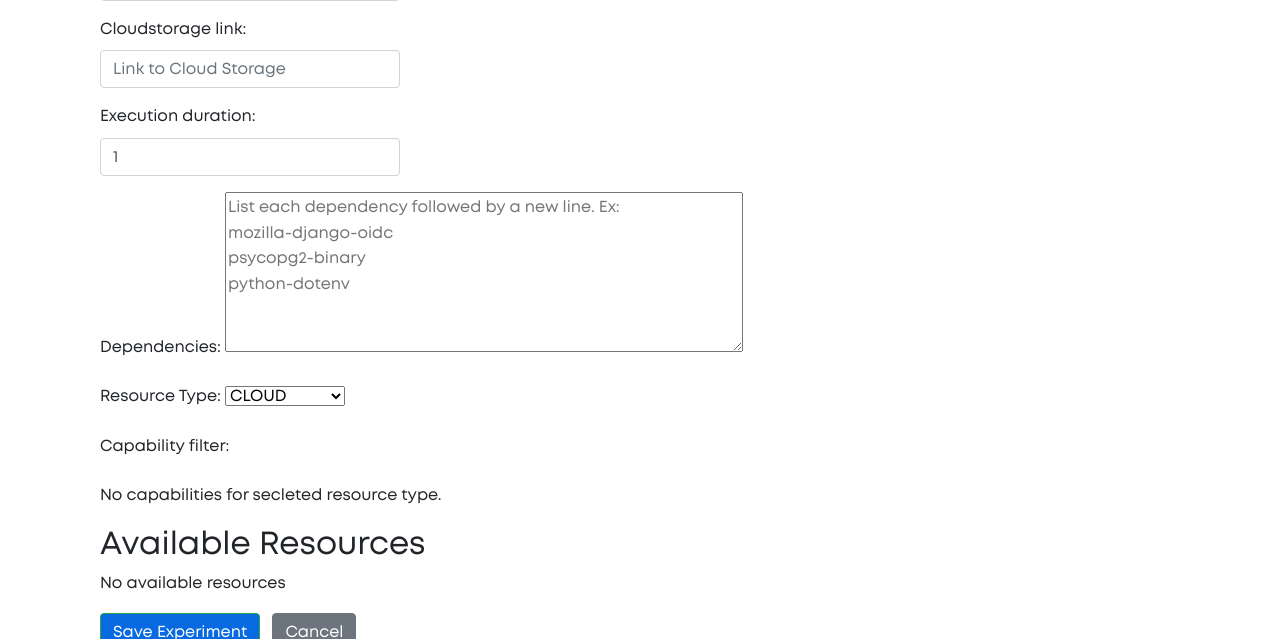
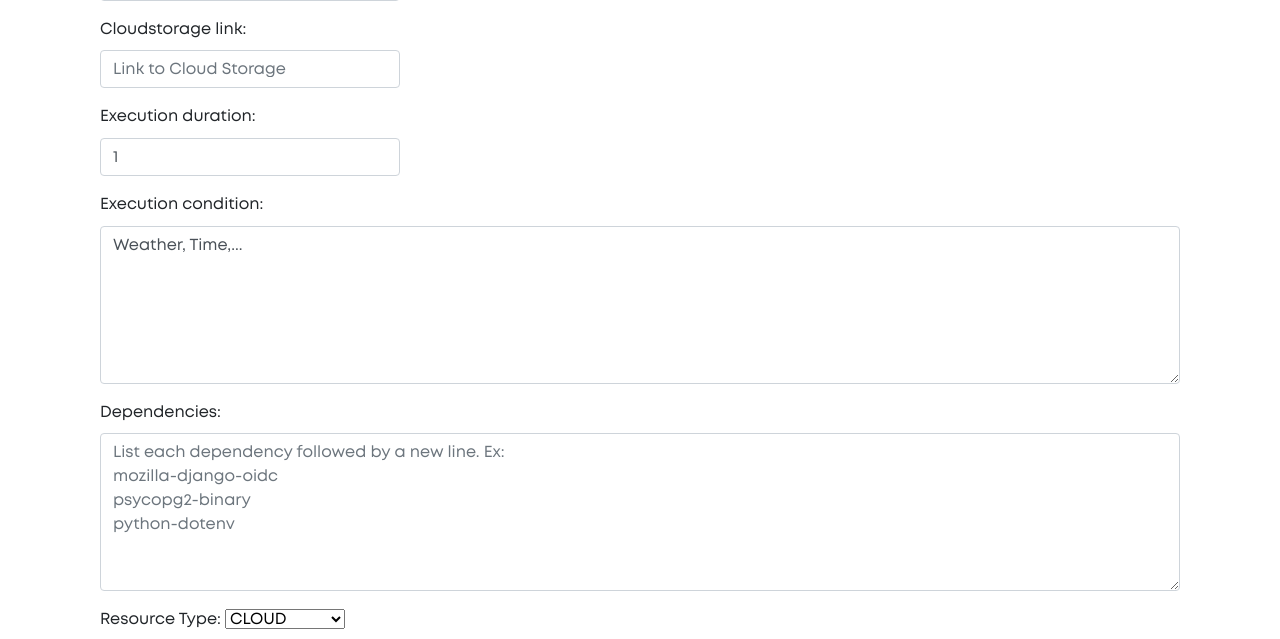
Before and after one commit to DiscoverCCRI/portal_v1, a Django app: template templates/experiments/experiment_create.html in a window 1280 px wide. Shown: the part 560-1199 px from the top of the page. Run offline with Django 3.2, Linux system fonts and the light colour scheme; the template is opened without the code that fills it: values that come from a table or form of the project are taken from there, others are empty; the visitor is signed in with stand-in values (Sample User, id 1); parts of the project's set-up code (start-up, migrations or seed data) failed here and were passed over; some libraries are stand-ins or nearby versions.

Commit message:
Add Execution Condition Block

```diff
--- a/experiments/experiments.py
+++ b/experiments/experiments.py
@@ -38,6 +38,7 @@ def create_new_experiment(request, form, project_id):
     experiment.github_link = form.data.getlist("github_link")[0]
     experiment.cloudstorage_link = form.data.getlist("cloudstorage_link")[0]
     experiment.execution_duration = form.data.getlist("execution_duration")[0]
+    experiment.execution_condition = form.data.getlist("execution_condition")[0]
 
     experiment.dependencies = parse_string(form.data.getlist("dependencies")[0])
 
--- a/experiments/forms.py
+++ b/experiments/forms.py
@@ -62,6 +62,7 @@ class ExperimentCreateForm(forms.ModelForm):
     dependencies = forms.CharField(
         widget=forms.Textarea(
             attrs={
+                "class": "form-control",
                 "rows": 6,
                 "cols": 60,
                 "placeholder": "List each dependency followed by a new line. Ex:\nmozilla-django-oidc\npsycopg2-binary\npython-dotenv",
@@ -98,13 +99,16 @@ class ExperimentCreateForm(forms.ModelForm):
             "github_link",
             "cloudstorage_link",
             "execution_duration",
+            "execution_condition",
         ]
         widgets = {
             "name": forms.TextInput(attrs=
                                {
                                    'placeholder': 'Name',
                                    'style': 'width: 300px;',
-                                   'class': 'form-control'
+                                   'class': 'form-control',
+                                   'data-tooltip': 'text info',
+                                   'data-tooltip-location': 'top',
                                 }),
             "github_link": forms.TextInput(attrs=
                                {
@@ -127,6 +131,13 @@ class ExperimentCreateForm(forms.ModelForm):
             "description": forms.Textarea(attrs=
                                {
                                     'placeholder': 'Description...',
+                                    'class': 'form-control',
+                                    "rows": 6,
+                                    "cols": 60,
+                                }),
+            "execution_condition": forms.Textarea(attrs=
+                               {
+                                    'placeholder': 'Weather, Time,...',
                                     'class': 'form-control',
                                     "rows": 6,
                                     "cols": 60,
--- a/experiments/models.py
+++ b/experiments/models.py
@@ -121,9 +121,11 @@ class Experiment(models.Model):
     )
     execution_duration = models.IntegerField(
         default=1,
-        validators=[MaxValueValidator(12), MinValueValidator(1)]
+        validators=[MaxValueValidator(12), MinValueValidator(1)],
+        blank=False
     )
     description = models.TextField()
+    execution_condition = models.TextField(default="Weather, Time,...", blank=False)
     experimenter = models.ManyToManyField(
         AerpawUser, related_name="experiment_of_experimenter"
     )
--- a/templates/experiments/experiment_create.html
+++ b/templates/experiments/experiment_create.html
@@ -43,6 +43,11 @@
     <b>As an experimenter</b>: If you choose to use an Experiment Resource Definition Template a COPY will be
     made and is assigned to your Project and Experiment(s).
 </p>
+<script>
+    $('.popover-dismiss').popover({
+        trigger: 'focus'
+    })
+</script>
 {% else %}
 <div class="container">
     <p>You are not currently logged in or are not authorized to view this page</p>
--- a/templates/experiments/experiment_detail.html
+++ b/templates/experiments/experiment_detail.html
@@ -105,6 +105,10 @@
                         <td>{{ experiment.execution_duration }} hour(s)</td>
                     </tr>
                     <tr>
+                        <td>Notes (Condition)</td>
+                        <td>{{ experiment.execution_condition }}</td>
+                    </tr>
+                    <tr>
                         <td>Experiment Status</td>
                         <td>{{ experiment_status }}</td>
                         {% if is_creator or is_exp or admin or operator %}
```
